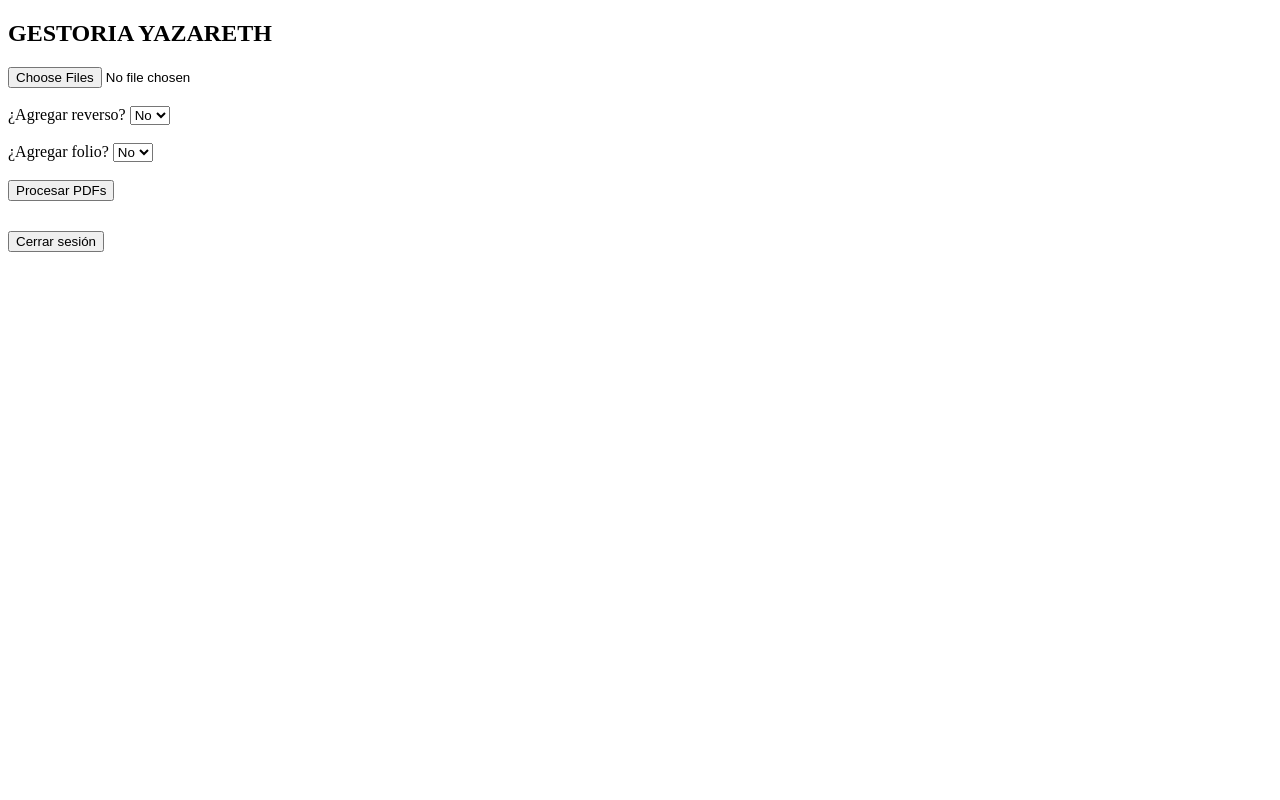
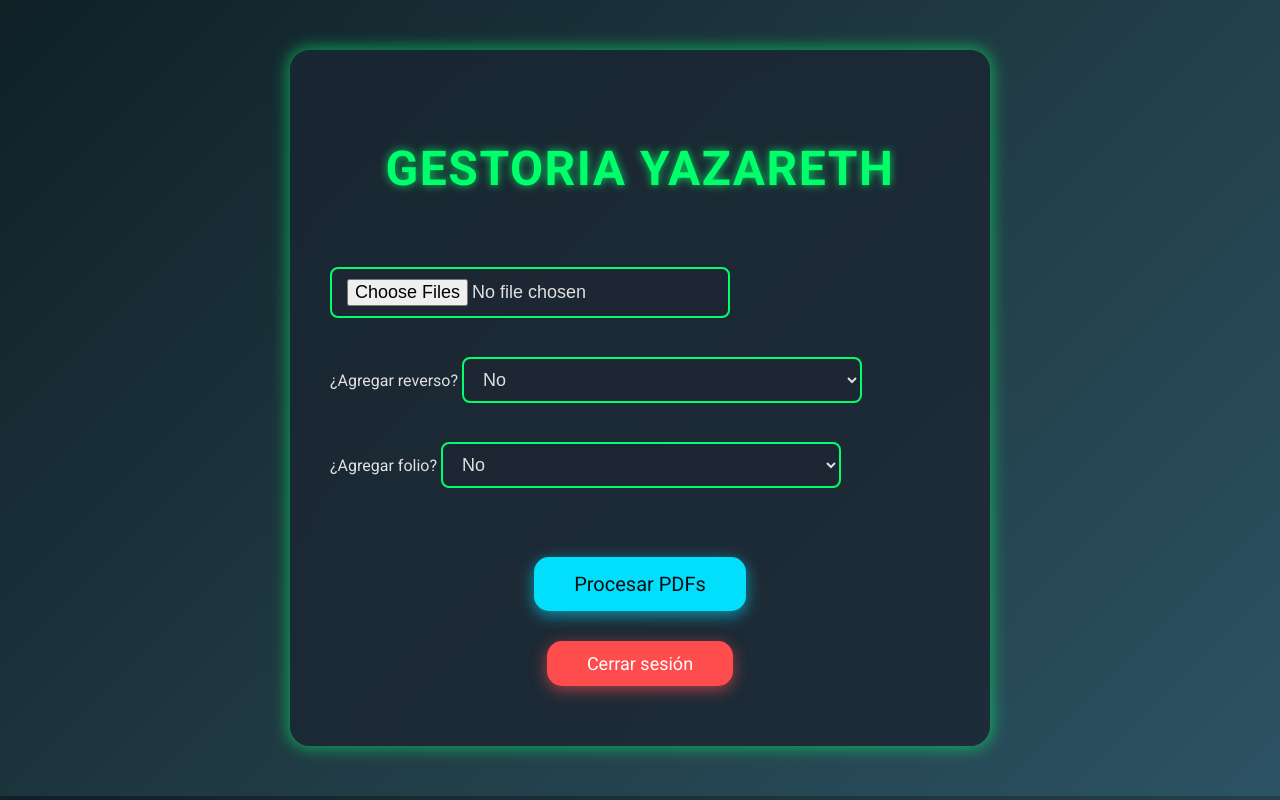
Before and after one commit to Guztorr/SISTEMA-GESTORIA, a Flask app: page / in a window 1280 px wide. Run offline with Flask 3, Linux system fonts and the light colour scheme; the visitor is signed in with stand-in values (Sample User, id 1).

Commit message:
Update style.css

```diff
--- a/static/style.css
+++ b/static/style.css
@@ -1,200 +1,97 @@
-from flask import Flask, request, send_file, render_template, redirect, url_for, session, Response
-from pypdf import PdfReader, PdfWriter, PageObject
-from reportlab.pdfgen import canvas
-from reportlab.graphics.barcode import code128
-from reportlab.lib.units import cm
-import io
-import zipfile
-import os
-import random
-import sys
+@import url('https://fonts.googleapis.com/css2?family=Roboto:wght@400;700&display=swap');
 
-app = Flask(__name__)
-app.secret_key = os.environ.get("FLASK_SECRET_KEY", "supersecretkey")
+body {
+    font-family: 'Roboto', Arial, sans-serif;
+    background: linear-gradient(135deg, #0f2027, #203a43, #2c5364);
+    color: #e0e0e0;
+    margin: 0;
+    padding: 0;
+}
 
-USERNAME = os.environ.get("APP_USER", "admin")
-PASSWORD = os.environ.get("APP_PASSWORD", "1234")
+h2#titulo {
+    color: #00ff6a;
+    text-align: center;
+    font-size: 48px;
+    margin: 30px 0 60px 0;
+    font-weight: 700;
+    text-shadow: 0 0 8px rgba(0, 255, 106, 0.8);
+    letter-spacing: 1.5px;
+}
 
-@app.route('/login', methods=['GET', 'POST'])
-def login():
-    if request.method == 'POST':
-        if request.form.get('username') == USERNAME and request.form.get('password') == PASSWORD:
-            session['authenticated'] = True
-            return redirect(url_for('index'))
-        return render_template("login.html", error="Credenciales incorrectas")
-    return render_template("login.html")
+input, select {
+    font-size: 18px;
+    color: #e0e0e0;
+    background-color: #1c2733;
+    border: 2px solid #00ff6a;
+    padding: 10px 15px;
+    border-radius: 8px;
+    outline: none;
+    transition: border-color 0.3s ease;
+    width: 100%;
+    max-width: 400px;
+    box-sizing: border-box;
+    margin: 10px 0;
+}
 
-@app.route('/logout', methods=['POST'])
-def logout():
-    session.pop('authenticated', None)
-    return redirect(url_for('login'))
+input:focus, select:focus {
+    border-color: #02dffc;
+}
 
-@app.before_request
-def require_login():
-    if request.endpoint not in ('login', 'static') and not session.get('authenticated'):
-        return redirect(url_for('login'))
+button {
+    background-color: #02dffc;
+    margin: 40px auto 30px auto;
+    display: block;
+    border-radius: 15px;
+    color: #000e14;
+    padding: 15px 40px;
+    font-size: 20px;
+    font-family: 'Roboto', Arial, sans-serif;
+    border: none;
+    cursor: pointer;
+    box-shadow: 0 4px 15px rgba(2, 223, 252, 0.6);
+    transition: background-color 0.3s ease, box-shadow 0.3s ease;
+}
 
-def resource_path(relative_path):
-    if hasattr(sys, '_MEIPASS'):
-        base_path = sys._MEIPASS
-    else:
-        base_path = os.path.abspath(".")
-    return os.path.join(base_path, relative_path)
+button:hover {
+    background-color: #00ff6a;
+    box-shadow: 0 6px 20px rgba(0, 255, 106, 0.8);
+}
 
-@app.route('/')
-def index():
-    return render_template("index.html")
+.contenedor-cuadro {
+    background: rgba(28, 39, 51, 0.85);
+    color: #e0e0e0;
+    border-radius: 20px;
+    padding: 60px 40px;
+    width: 90%;
+    max-width: 700px;
+    margin: 50px auto;
+    box-shadow: 0 0 15px 3px rgba(0, 255, 106, 0.5);
+    backdrop-filter: blur(10px);
+    box-sizing: border-box;
+}
 
-def convert_to_pageobject(page):
-    if isinstance(page, dict):
-        return PageObject(page.pdf, page.indirect_reference)
-    return page
+.error {
+    color: #ff4c4c;
+    margin-bottom: 15px;
+    text-align: center;
+}
 
-def detectar_estado(texto):
-    estados = [
-        "AGUASCALIENTES", "BAJA CALIFORNIA", "BAJA CALIFORNIA SUR", "CAMPECHE", "CHIAPAS", "CHIHUAHUA",
-        "CIUDAD DE MEXICO", "COAHUILA", "COLIMA", "DURANGO", "MEXICO", "GUANAJUATO",
-        "GUERRERO", "HIDALGO", "JALISCO", "MICHOACAN", "MORELOS", "NAYARIT", "NUEVO LEON",
-        "OAXACA", "PUEBLA", "QUERETARO", "QUINTANA ROO", "SAN LUIS POTOSI", "SINALOA",
-        "SONORA", "TABASCO", "TAMAULIPAS", "TLAXCALA", "VERACRUZ", "YUCATAN", "ZACATECAS"
-    ]
+.btn-logout {
+    background-color: #ff4c4c;
+    margin: 20px auto 0 auto;
+    display: block;
+    border-radius: 15px;
+    color: white;
+    padding: 12px 40px;
+    font-size: 18px;
+    font-family: 'Roboto', Arial, sans-serif;
+    border: none;
+    cursor: pointer;
+    box-shadow: 0 4px 15px rgba(255, 76, 76, 0.6);
+    transition: background-color 0.3s ease, box-shadow 0.3s ease;
+}
 
-    # Extraer texto de una región específica
-    # Coordenadas recomendadas para la región superior central
-    x0, y0 = 100, 700   # esquina inferior izquierda
-    x1, y1 = 500, 770   # esquina superior derecha
-
-    # Aquí extraemos sólo la sección del texto que está dentro de esas coordenadas (si disponible)
-    texto_region = ""
-
-    if hasattr(texto, 'extract_text'):  # Por si texto es página o similar
-        texto_region = texto.extract_text()
-    else:
-        texto_region = texto
-
-    texto_region = texto_region.upper()
-
-    for estado in estados:
-        if estado in texto_region:
-            return estado
-    return None
-
-def detectar_tipo_documento(texto):
-    texto = texto.lower()
-    if any(p in texto for p in ['defunción', 'falleció', 'muerto']):
-        return 'defuncion'
-    return 'nacimiento'
-
-def generar_folio_pdf(mediabox):
-    folio_num = ''.join(str(random.randint(0, 9)) for _ in range(8))
-    packet = io.BytesIO()
-    c = canvas.Canvas(packet, pagesize=(mediabox.width, mediabox.height))
-    margin_x = 0 * cm
-    margin_y = 2.0 * cm
-    block_width = 6 * cm
-    y_start = mediabox.height - margin_y
-    c.setFont("Helvetica-Bold", 14)
-    c.setFillColorRGB(1, 0, 0)
-    text_folio = "FOLIO"
-    text_folio_width = c.stringWidth(text_folio, "Helvetica-Bold", 14)
-    folio_x = margin_x + (block_width - text_folio_width) / 2
-    c.drawString(folio_x, y_start, text_folio)
-    c.setFont("Helvetica", 16)
-    c.setFillColorRGB(0, 0, 0)
-    folio_num_width = c.stringWidth(folio_num, "Helvetica", 16)
-    folio_num_x = margin_x + (block_width - folio_num_width) / 2
-    c.drawString(folio_num_x, y_start - 18, folio_num)
-    barcode = code128.Code128(folio_num, barHeight=25, barWidth=0.6)
-    barcode_x = margin_x + (block_width - barcode.width) / 2
-    barcode_y = y_start - 18 - 30
-    barcode.drawOn(c, barcode_x, barcode_y)
-    c.save()
-    packet.seek(0)
-    overlay_pdf = PdfReader(packet)
-    folio_page = overlay_pdf.pages[0]
-    folio_page.mediabox = mediabox
-    return folio_page
-
-@app.route('/merge_pdfs', methods=['POST'])
-def merge_pdfs():
-    original_files = request.files.getlist('original_pdfs')
-    agregar_reverso = request.form.get('reverso', 'no').lower() == 'si'
-    agregar_folio = request.form.get('folio', 'no').lower() == 'si'
-    if len(original_files) > 20:
-        return "No puedes subir más de 20 archivos.", 400
-    processed_files = []
-    mensajes = []
-    for original_file in original_files:
-        original_pdf_reader = PdfReader(original_file)
-        writer = PdfWriter()
-        if not original_pdf_reader.pages:
-            continue
-        first_page = convert_to_pageobject(original_pdf_reader.pages[0])
-        texto_pagina = first_page.extract_text() or ""
-        tipo_doc = detectar_tipo_documento(texto_pagina)
-        estado_detectado = detectar_estado(texto_pagina) if agregar_reverso else None
-        marco_file = 'pdfs/MARCO DEFUNCION ORIGINAL.pdf' if tipo_doc == 'defuncion' else 'pdfs/MARCO NACIMIENTO ORIGINAL.pdf'
-        with open(resource_path(marco_file), 'rb') as f:
-            base_pdf_bytes = f.read()
-        base_overlay = PdfReader(io.BytesIO(base_pdf_bytes)).pages[0]
-        base_overlay.mediabox = first_page.mediabox
-        base_copy = PageObject.create_blank_page(
-            width=first_page.mediabox.width,
-            height=first_page.mediabox.height
-        )
-        base_copy.merge_page(base_overlay)
-        base_copy.merge_page(first_page)
-        if agregar_folio:
-            folio_overlay = generar_folio_pdf(base_copy.mediabox)
-            base_copy.merge_page(folio_overlay)
-            mensajes.append(f"{original_file.filename}: Folio generado")
-        writer.add_page(base_copy)
-        for i in range(1, len(original_pdf_reader.pages)):
-            writer.add_page(original_pdf_reader.pages[i])
-        if estado_detectado:
-            reverso_path = resource_path(f'pdfs/reversos/{estado_detectado}.pdf')
-            if os.path.exists(reverso_path):
-                with open(reverso_path, 'rb') as f:
-                    reverso_reader = PdfReader(io.BytesIO(f.read()))
-                reverso_page = reverso_reader.pages[0]
-                reverso_page.mediabox = base_copy.mediabox
-                writer.add_page(reverso_page)
-                mensajes.append(f"{original_file.filename}: Reverso agregado ({estado_detectado})")
-            else:
-                mensajes.append(f"{original_file.filename}: Estado detectado pero reverso no encontrado")
-        elif agregar_reverso:
-            mensajes.append(f"{original_file.filename}: No se detectó estado para reverso")
-        output_pdf = io.BytesIO()
-        writer.write(output_pdf)
-        output_pdf.seek(0)
-        processed_files.append({
-            "filename": f"Act_{original_file.filename}",
-            "content": output_pdf
-        })
-    if not processed_files:
-        return "No se procesó ningún archivo válido.", 400
-    for m in mensajes:
-        print(m)
-    if len(processed_files) == 1:
-        return send_file(
-            processed_files[0]["content"],
-            mimetype='application/pdf',
-            as_attachment=True,
-            download_name=processed_files[0]["filename"]
-        )
-    zip_buffer = io.BytesIO()
-    with zipfile.ZipFile(zip_buffer, 'w') as zipf:
-        for file in processed_files:
-            file["content"].seek(0)
-            zipf.writestr(file["filename"], file["content"].read())
-    zip_buffer.seek(0)
-    return send_file(
-        zip_buffer,
-        mimetype='application/zip',
-        as_attachment=True,
-        download_name='pdf_combinados.zip'
-    )
-
-if __name__ == '__main__':
-    port = int(os.environ.get('PORT', 10000))
-    app.run(host='0.0.0.0', port=port)
+.btn-logout:hover {
+    background-color: #e63946;
+    box-shadow: 0 6px 20px rgba(230, 57, 70, 0.8);
+}
```
